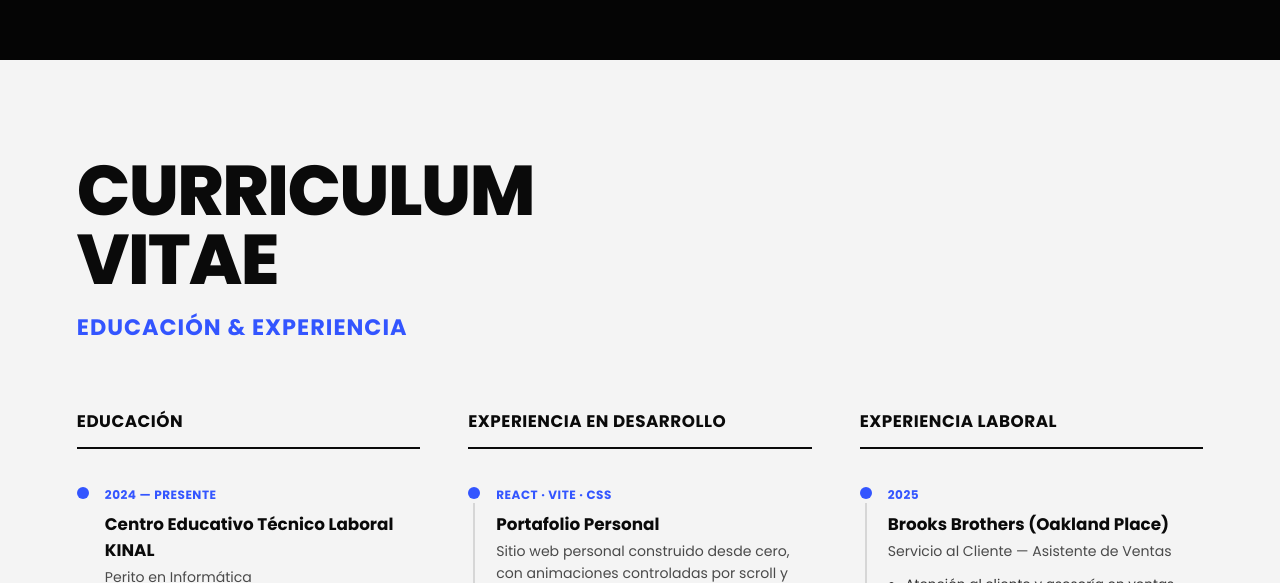
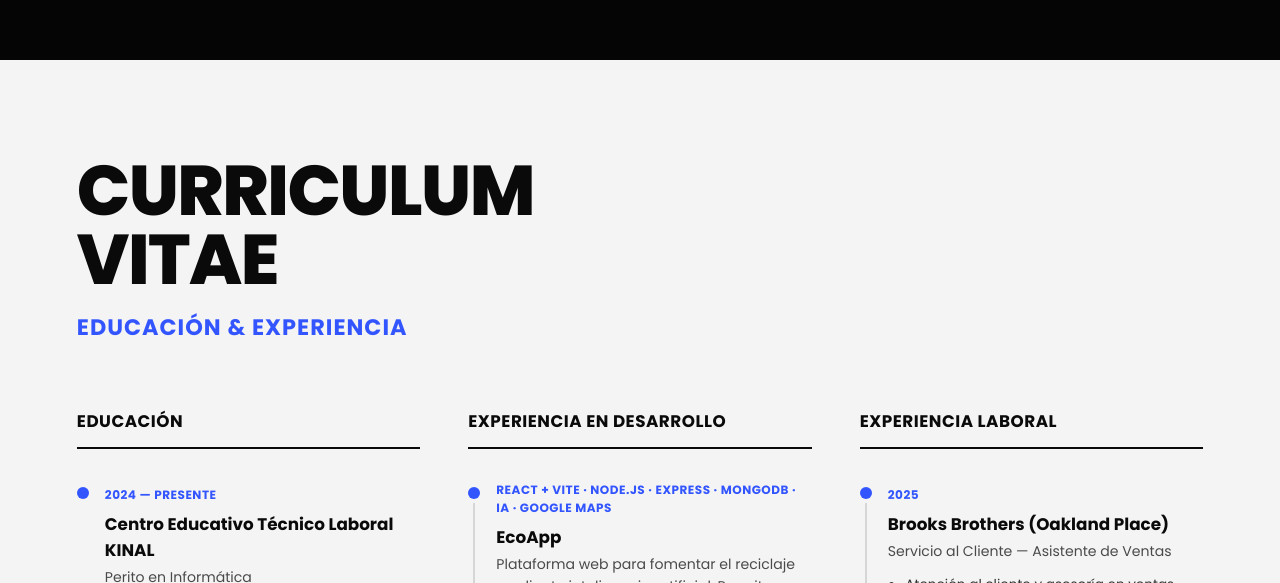
Before and after one commit to aalvarez-2024004/Adrian-s-Portafolio, a React (Vite) app in the folder Portafolio/: page / in a window 1280 px wide. Shown: the part 3907-4490 px from the top of the page. Built offline with nearby package versions, Linux system fonts and the light colour scheme.

Commit message:
Se actualizaron datos del curriculum con informacion veridica

```diff
--- a/Portafolio/src/data/curriculum.js
+++ b/Portafolio/src/data/curriculum.js
@@ -10,31 +10,46 @@ const curriculum = {
         "Bases de Datos",
         "APIs REST",
         "Git y GitHub",
+        "Java",
+        "HTML",
+        "CSS",
+        "JAVASCRIPT",
+        "NODEJS",
+        ".NET",
+        "MONGODB",
+        "MYSQL"
       ],
     },
   ],
 
-  experienciaDesarrollo: [
+    experienciaDesarrollo: [
     {
-      nombre: "Portafolio Personal",
-      descripcion:
-        "Sitio web personal construido desde cero, con animaciones controladas por scroll y diseño responsive.",
-      stack: ["React", "Vite", "CSS"],
-      github: "https://github.com/TU-USUARIO/portafolio",
+        nombre: "EcoApp",
+        descripcion:
+        "Plataforma web para fomentar el reciclaje mediante inteligencia artificial. Permite identificar el contenedor correcto a partir de una fotografía, además de ofrecer un foro comunitario, gamificación, estadísticas del impacto ambiental, un asistente con IA y un mapa con centros de reciclaje cercanos.",
+        stack: [
+        "React + Vite",
+        "Node.js",
+        "Express",
+        "MongoDB",
+        "IA",
+        "Google Maps"
+        ],
+        github: "https://github.com/aalvarez-2024004/EcoApp/tree/ftalacan-2024010",
     },
     {
-      nombre: "Nombre del Proyecto 2",
-      descripcion: "Breve descripción del proyecto y su propósito.",
-      stack: ["Node.js", "Express", "MongoDB"],
-      github: "https://github.com/TU-USUARIO/proyecto-2",
+        nombre: "Juego del Ahorcado",
+        descripcion:
+        "Aplicación web interactiva desarrollada como proyecto académico. Obtiene palabras desde una base de datos MySQL, ofrece pistas al jugador y registra el progreso de la partida.",
+        stack: [
+        "JavaScript",
+        "HTML",
+        "CSS",
+        "MySQL"
+        ],
+        github: "https://github.com/aalvarez-2024004/ProyectoFinal4toBim.git",
     },
-    {
-      nombre: "Nombre del Proyecto 3",
-      descripcion: "Breve descripción del proyecto y su propósito.",
-      stack: ["Java", "Spring Boot", "MySQL"],
-      github: "https://github.com/TU-USUARIO/proyecto-3",
-    },
-  ],
+    ],
 
   experienciaLaboral: [
     {
```
